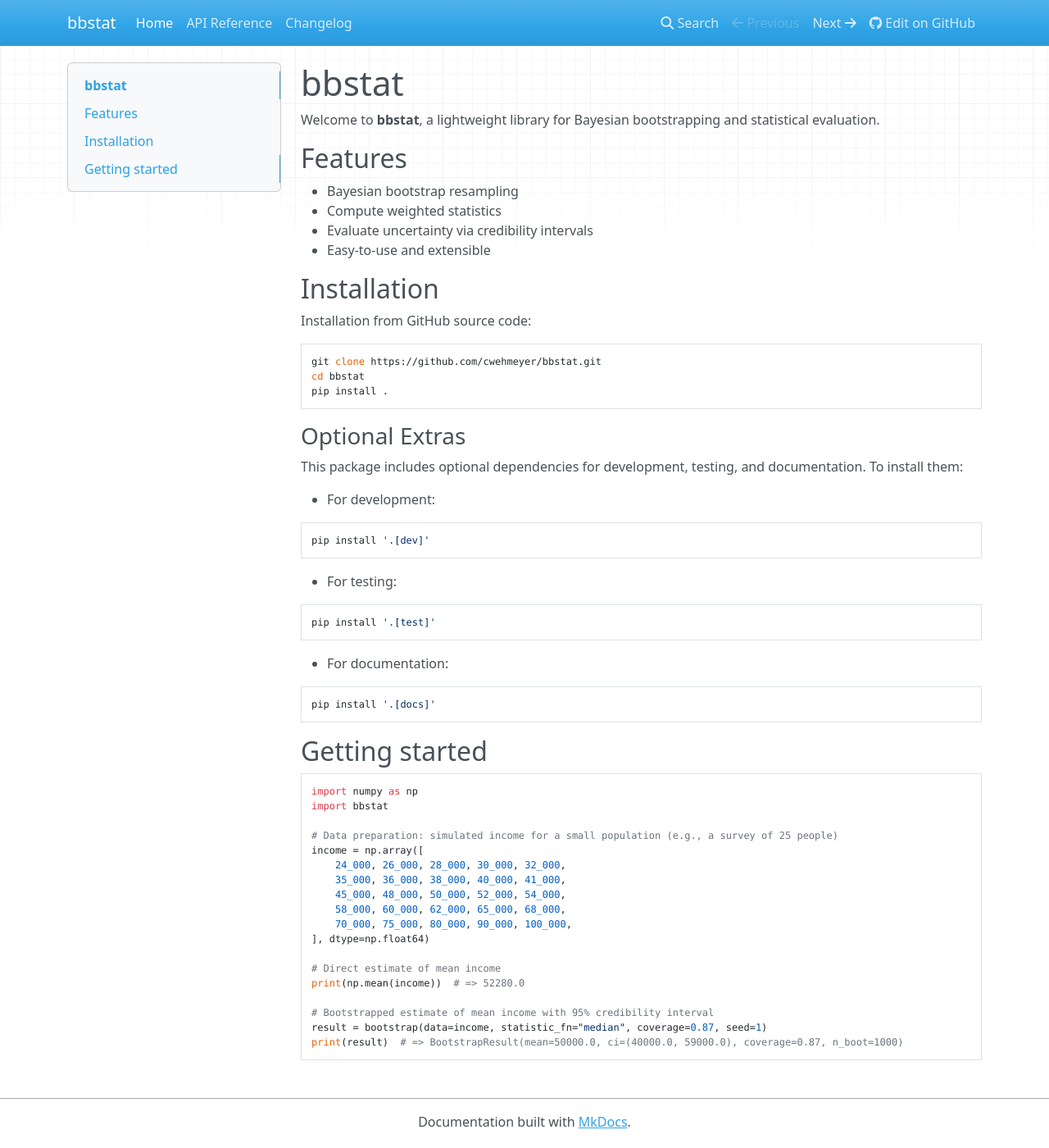
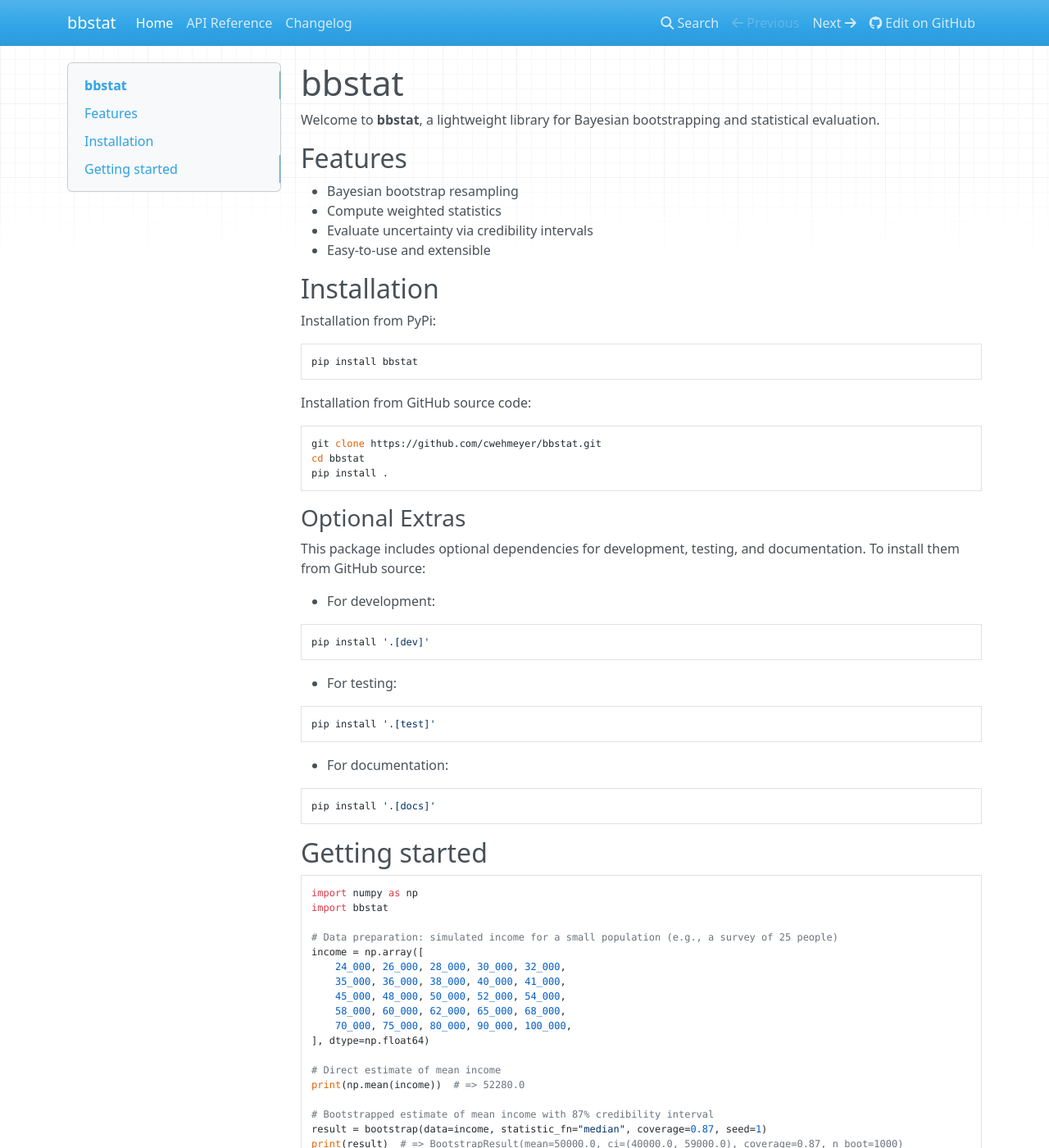
Before and after one commit to cwehmeyer/bbstat, an MkDocs documentation site: the page built from docs/index.md, in a window 1280 px wide and 1400 px high. Shown: the whole window at 82% size. Built offline with MkDocs 1.6.1, drawn with Linux system fonts in a browser that asks for light colours; nearby versions of some CDN libraries.

Commit message:
Preparing 0.1.0

````diff
--- a/docs/index.md
+++ b/docs/index.md
@@ -11,6 +11,12 @@
 
 ## Installation
 
+Installation from PyPi:
+
+```bash
+pip install bbstat
+```
+
 Installation from GitHub source code:
 
 ```bash
@@ -21,7 +27,7 @@
 
 ### Optional Extras
 
-This package includes optional dependencies for development, testing, and documentation. To install them:
+This package includes optional dependencies for development, testing, and documentation. To install them from GitHub source:
 
 - For development:
 
@@ -59,7 +65,7 @@
 # Direct estimate of mean income
 print(np.mean(income))  # => 52280.0
 
-# Bootstrapped estimate of mean income with 95% credibility interval
+# Bootstrapped estimate of mean income with 87% credibility interval
 result = bootstrap(data=income, statistic_fn="median", coverage=0.87, seed=1)
 print(result)  # => BootstrapResult(mean=50000.0, ci=(40000.0, 59000.0), coverage=0.87, n_boot=1000)
 ```
````
Also changed, not shown: CHANGELOG.md (+5 -3 lines), README.md (+11 -3 lines), docs/reference.md (+1 -0 lines), pyproject.toml (+0 -7 lines), 1 other file.
